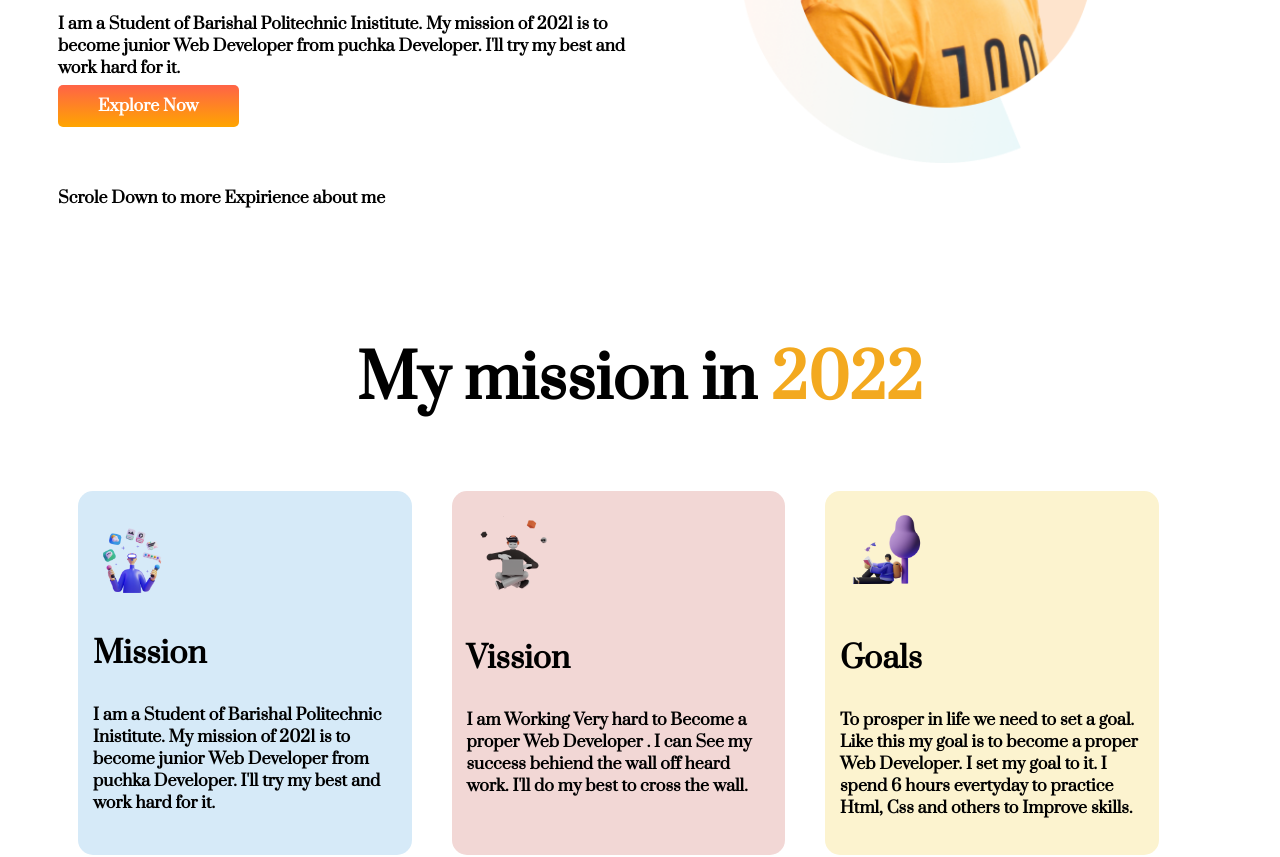
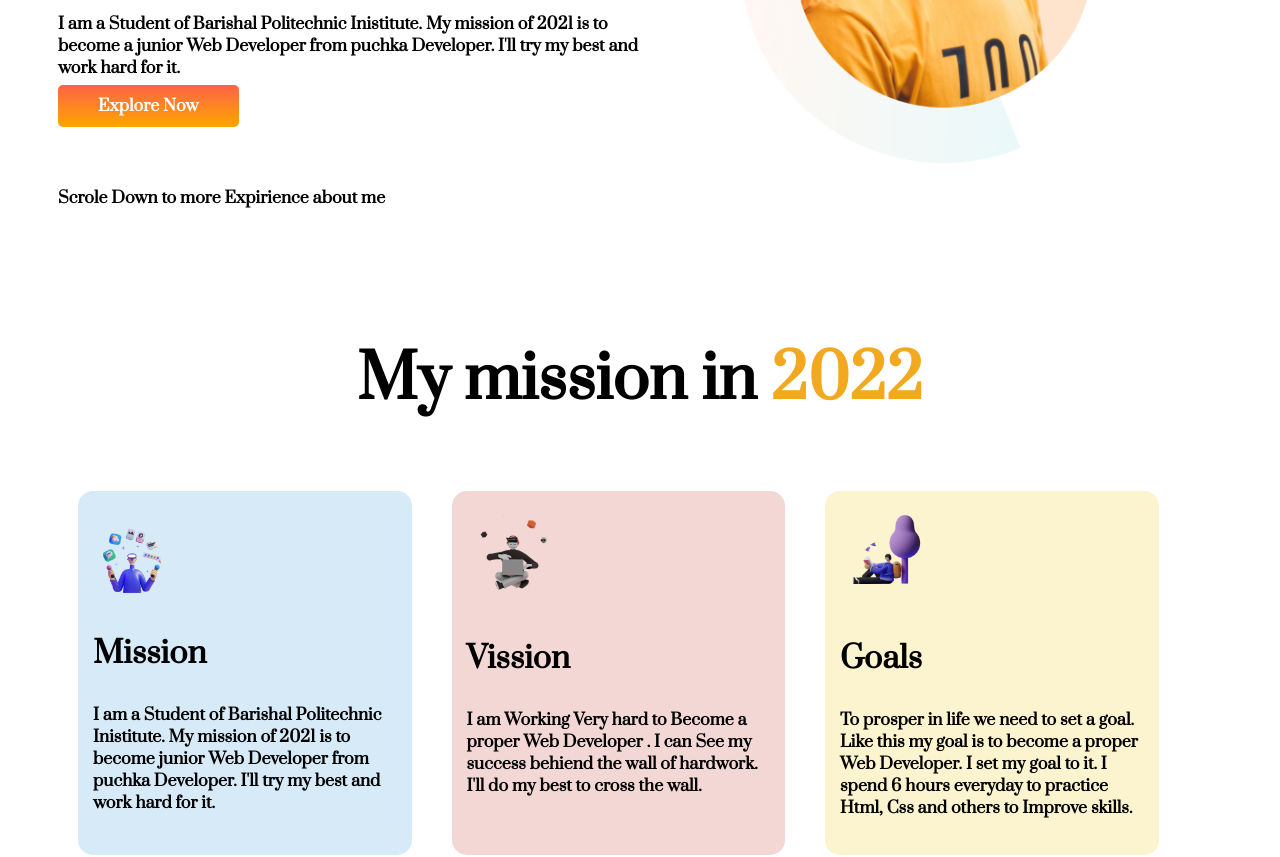
Before and after one commit to mizanulislampanna/assignment-repo, a plain HTML site: page index.html in a window 1280 px wide. Shown: the part 406-1263 px from the top of the page. Drawn offline with Linux system fonts and the light colour scheme.

Commit message:
lastupdate

```diff
--- a/index.html
+++ b/index.html
@@ -20,7 +20,7 @@
                 <h1 class="heading-mission">Mission 2022</h1>
             </div>
             <div>
-                <p>I am a Student of Barishal Politechnic Inistitute. My mission of 2021 is to become junior Web
+                <p>I am a Student of Barishal Politechnic Inistitute. My mission of 2021 is to become a junior Web
                     Developer from puchka Developer. I'll try my best and work hard for it. </p>
                 <a href="https://www.linkedin.com/in/mizanul-islam-panna-a50983229/" target="blank">Explore
                     Now</a>
@@ -46,14 +46,14 @@
             <div class="elements" id="vission">
                 <img src="images/illustrators/illustrator-2.png" alt="">
                 <h3>Vission</h3>
-                <p>I am Working Very hard to Become a proper Web Developer . I can See my success behiend the wall off
-                    heard work. I'll do my best to cross the wall. </p>
+                <p>I am Working Very hard to Become a proper Web Developer . I can See my success behiend the wall of
+                    hardwork. I'll do my best to cross the wall. </p>
             </div>
             <div class="elements" id="goals">
                 <img src="images/illustrators/illustrator-3.png" alt="">
                 <h3>Goals</h3>
                 <p>To prosper in life we need to set a goal. Like this my goal is to become a proper Web Developer. I
-                    set my goal to it. I spend 6 hours evertyday to practice Html, Css and others to Improve skills.
+                    set my goal to it. I spend 6 hours everyday to practice Html, Css and others to Improve skills.
                 </p>
             </div>
         </div>
--- a/style.css
+++ b/style.css
@@ -91,7 +91,7 @@ a{
     text-align: center;
 }
 .registration-form{
-    background-color: lightblue;
+    background-image: linear-gradient(lightblue, lightpink);
     border-radius: 10px;
 }
 .form{
```
